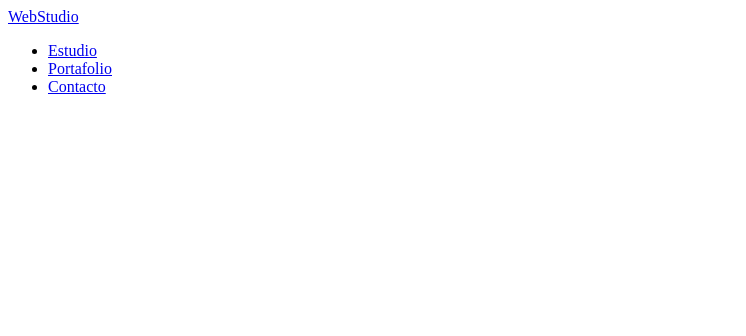
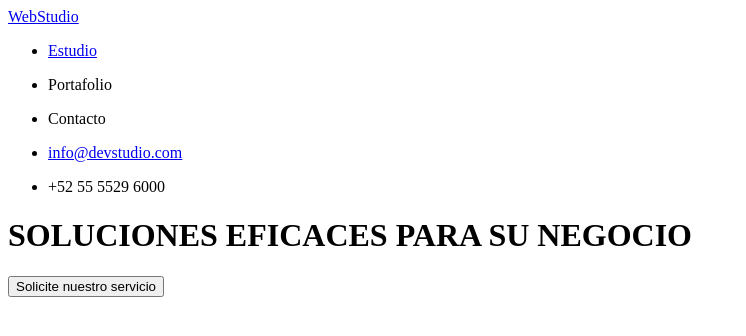
Before and after one commit to valentynac/goit-markup-hw-01, a plain HTML site: page index.html in a window 1280 px wide. Shown: the whole page, without its empty margins (0-746 px from the left). Drawn offline with Linux system fonts and the light colour scheme.

Commit message:
Update index.html

```diff
--- a/index.html
+++ b/index.html
@@ -13,13 +13,19 @@
 
             <ul>
               <li><a href="/Estudio">Estudio</a></li>
-              <li><a href="/Portafolio">Portafolio</a></li>
-              <li><a href="/Contacto">Contacto</a></li>
+              <li><p href="/Portafolio">Portafolio</p></li>
+              <li><p href="/Contacto">Contacto</p></li>
             </ul>
           </nav>
+            <ul>
+              <li><a href="/info@devstudio.com">info@devstudio.com</a></li>
+              <li><p href="/+52 55 5529 6000">+52 55 5529 6000</p></li>
+              </a>
 
     </header>
     <main>
+      <h1>SOLUCIONES EFICACES PARA SU NEGOCIO</h1>
+      <button>Solicite nuestro servicio</button>
     </main>
     <footer>
 
```
